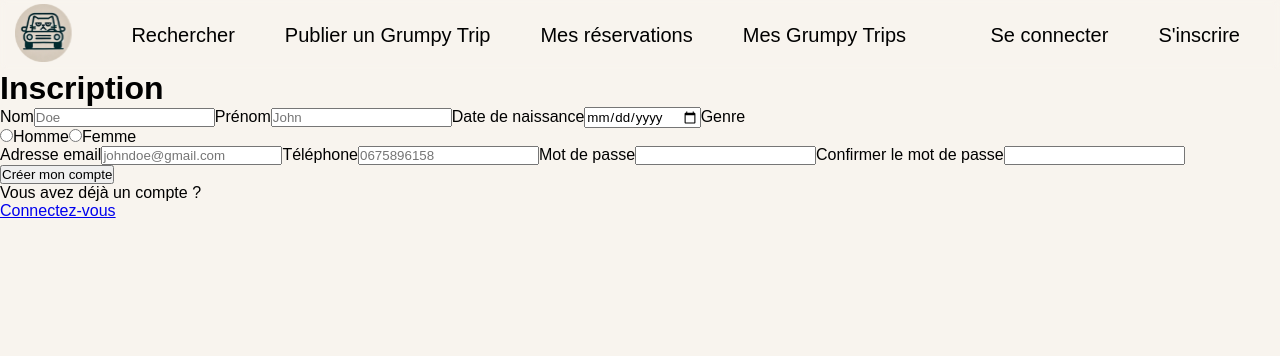
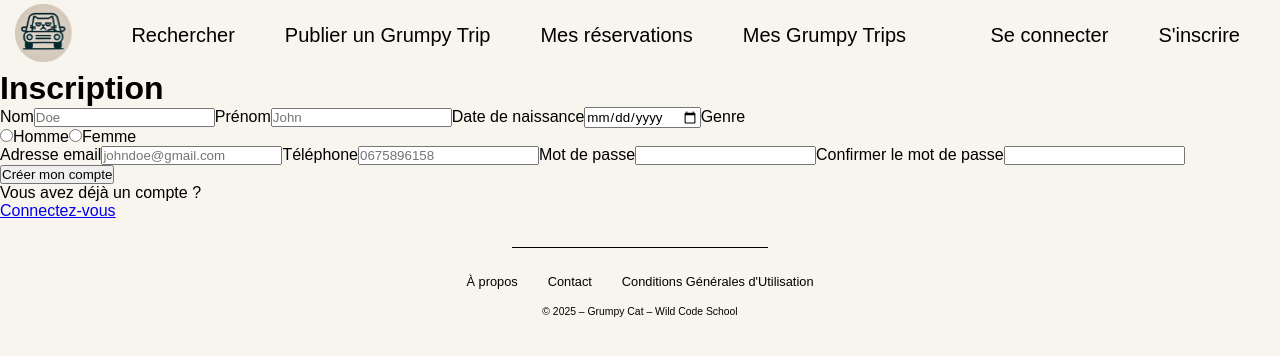
Before and after one commit to WildCodeSchool/2024-09-wns-bleu-2, a React (Vite) app in the folder frontend/: page /register in a window 1280 px wide. Shown: the top 356 px of the page. Built offline with nearby package versions, Linux system fonts and the light colour scheme.

Commit message:
Design footer done

```diff
--- /dev/null
+++ b/frontend/src/components/Footer.tsx
@@ -0,0 +1,19 @@
+import "../styles/footer.scss";
+import { Link } from "react-router-dom";
+
+const Footer = () => {
+   return (
+      <footer className="footer">
+         <div className="links-container">
+            <Link to="/">À propos</Link>
+            <Link to="/">Contact</Link>
+            <Link to="/">Conditions Générales d'Utilisation</Link>
+         </div>
+         <div className="copyright">
+            <p>&#169; 2025 &#8210; Grumpy Cat &#8210; Wild Code School</p>
+         </div>
+      </footer>
+   );
+};
+
+export default Footer;
--- a/frontend/src/pages/Layout.tsx
+++ b/frontend/src/pages/Layout.tsx
@@ -1,6 +1,7 @@
 import { Outlet } from "react-router-dom";
 import "../styles/root.scss";
 import Navbar from "../components/Navbar";
+import Footer from "../components/Footer";
 
 
 const Layout = () => {
@@ -8,6 +9,7 @@ const Layout = () => {
     <main className="main-content">
       <Navbar />
       <Outlet />
+      <Footer />
     </main>
   );
 };
--- /dev/null
+++ b/frontend/src/styles/footer.scss
@@ -0,0 +1,53 @@
+.footer {
+   position: relative;
+   margin: 4% auto 2%;
+   display: flex;
+   flex-direction: column;
+   align-items: center;
+   justify-content: center;
+   text-align: center;
+   &:before {
+      content: "";
+      position: absolute;
+      display: block;
+      width: 20%;
+      background-color: #000000;
+      top: -25px;
+      height: 1px;
+   }
+   .links-container {
+      margin-bottom: 1rem;
+      a {
+         text-decoration: none;
+         color: #000000;
+         font-size: 0.8rem;
+         &:hover {
+            opacity: 0.7;
+         }
+         &:not(:last-child) {
+            margin-right: 30px;
+         }
+         @media (max-width: 574px) {
+            font-size: 0.65rem;
+            &:not(:last-child) {
+               margin-right: 15px;
+            }
+         }
+      }
+   }
+   .copyright p {
+      font-size: 0.65rem;
+   }
+   @media (max-width: 885px) {
+      padding: 2em;
+      &:before {
+         width: 35%;
+         top: 0;
+      }
+   }
+   @media (max-width: 350px) {
+      &:before {
+         width: 60%;
+      }
+   }
+}
```
